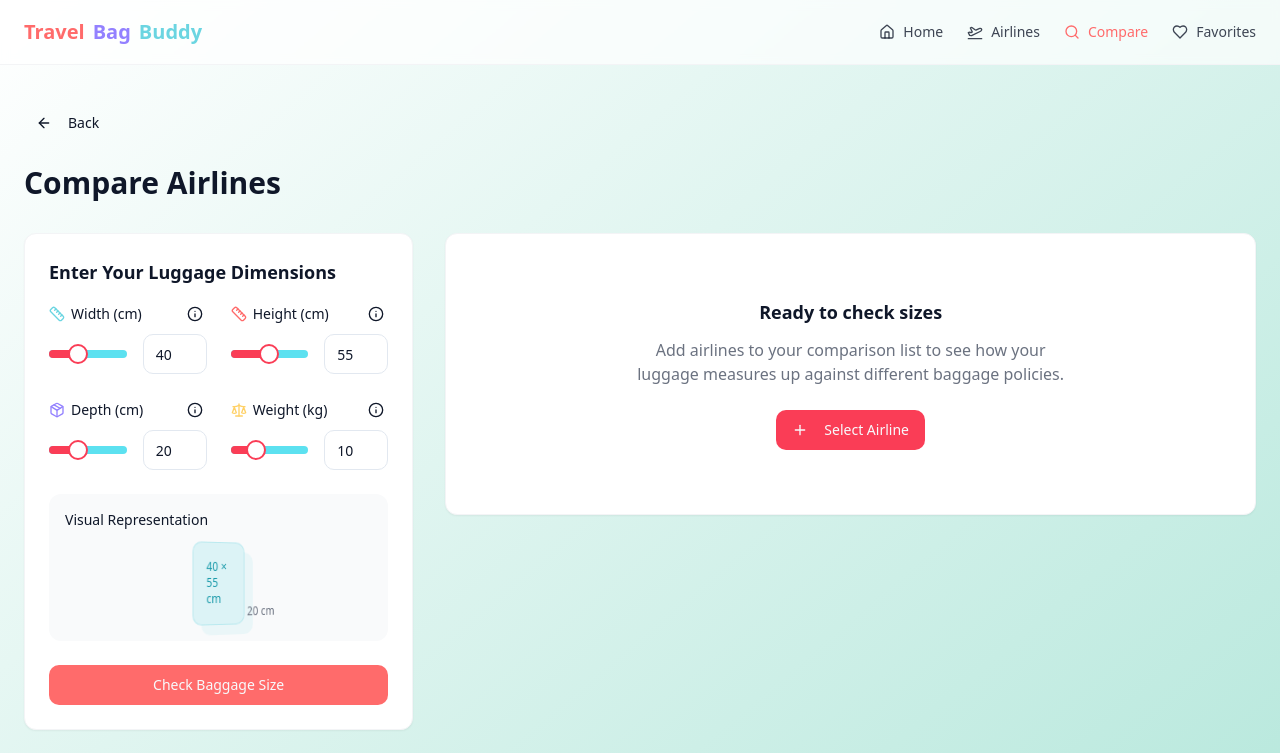
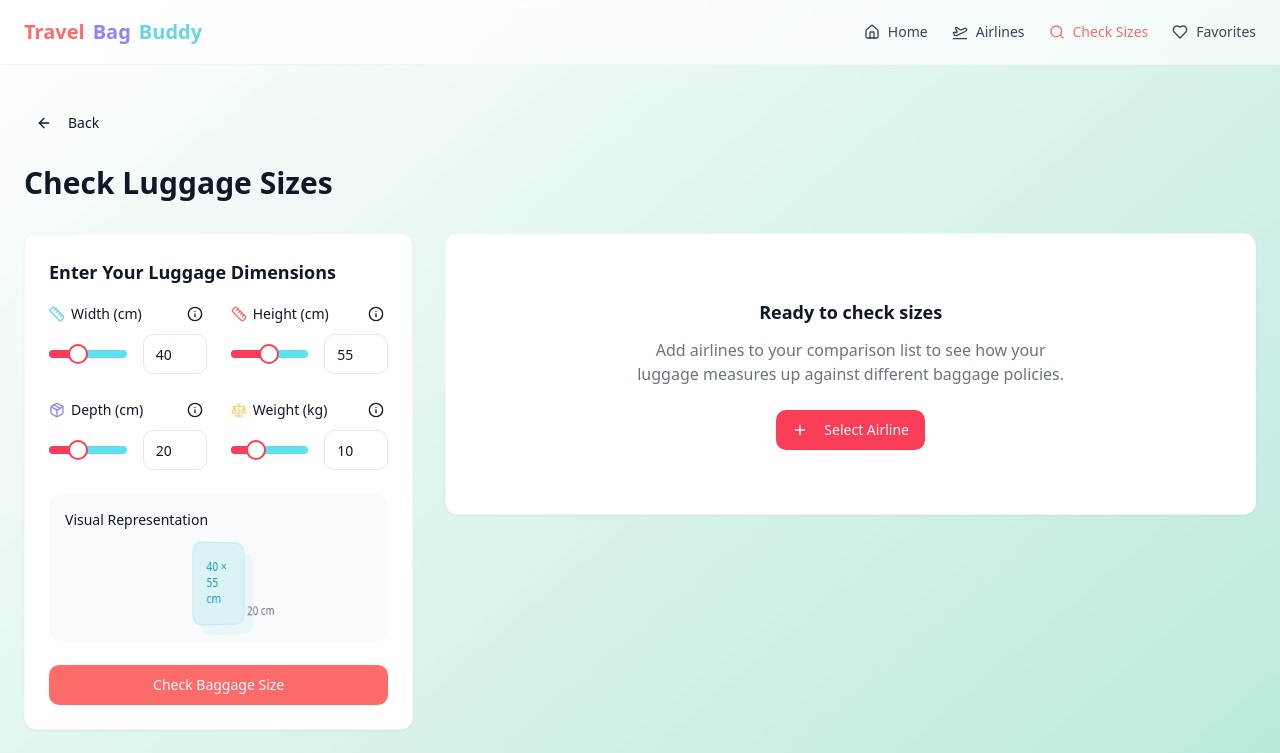
Before and after one commit to startum/luggagechecker, a React (Vite) app: page /compare in a window 1280 px wide. Shown: the top 753 px of the page. Built offline with nearby package versions, Linux system fonts and the light colour scheme.

Commit message:
Update Compare page title and text
Updated the title of the Compare page to "Check Sizes" and changed instances of "compare airlines" to "check luggage sizes".

```diff
--- a/src/components/Hero.tsx
+++ b/src/components/Hero.tsx
@@ -76,7 +76,7 @@ export const Hero = () => {
               <div className="w-12 h-12 bg-coral/10 rounded-lg flex items-center justify-center mb-4">
                 <Plane className="h-6 w-6 text-coral-dark" />
               </div>
-              <h3 className="text-lg font-semibold mb-2">Compare Airlines</h3>
+              <h3 className="text-lg font-semibold mb-2">Check Luggage Sizes</h3>
               <p className="text-gray-600 text-sm">Side-by-side comparison of baggage policies across multiple airlines.</p>
             </div>
 
--- a/src/components/Navbar.tsx
+++ b/src/components/Navbar.tsx
@@ -14,7 +14,7 @@ export const Navbar = () => {
   const navLinks = [
     { name: 'Home', path: '/', icon: <Home className="w-4 h-4 mr-2" /> },
     { name: 'Airlines', path: '/results', icon: <PlaneTakeoff className="w-4 h-4 mr-2" /> },
-    { name: 'Compare', path: '/compare', icon: <Search className="w-4 h-4 mr-2" /> },
+    { name: 'Check Sizes', path: '/compare', icon: <Search className="w-4 h-4 mr-2" /> },
     { name: 'Favorites', path: '/favorites', icon: <Heart className="w-4 h-4 mr-2" /> },
   ];
 
--- a/src/pages/Compare.tsx
+++ b/src/pages/Compare.tsx
@@ -78,7 +78,7 @@ const Compare = () => {
           <ArrowLeft className="h-4 w-4 mr-2" /> Back
         </Button>
 
-        <h1 className="text-3xl font-bold mb-8">Compare Airlines</h1>
+        <h1 className="text-3xl font-bold mb-8">Check Luggage Sizes</h1>
 
         <div className="grid grid-cols-1 lg:grid-cols-3 gap-8">
           {/* Left Column */}
```
